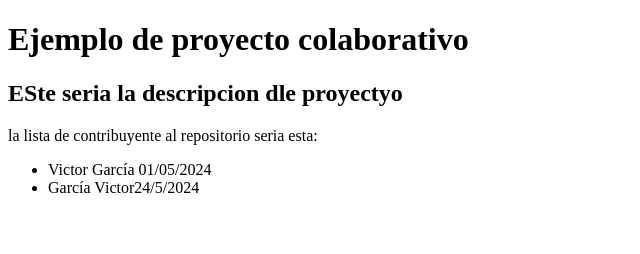
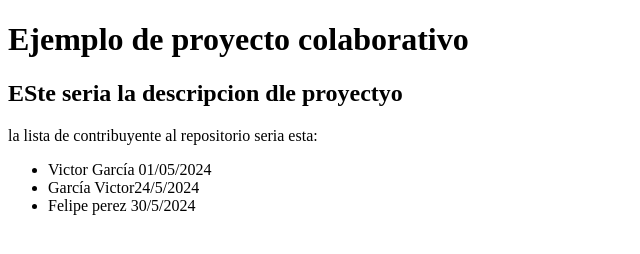
Before and after one commit to victorgarciagonzalo97/proyecto1-copy, a plain HTML site: page index.html in a window 1280 px wide. Shown: the whole page, without its empty margins (0-640 px from the left). Drawn offline with Linux system fonts and the light colour scheme.

Commit message:
Update index.html
añadiendo otro colaborador

```diff
--- a/index.html
+++ b/index.html
@@ -13,6 +13,7 @@
         <ul>
             <li>Victor García 01/05/2024</li>
             <li>García Victor24/5/2024</li>
+            <li>Felipe perez   30/5/2024</li>
         </ul>
     </header>
 </body>
```
